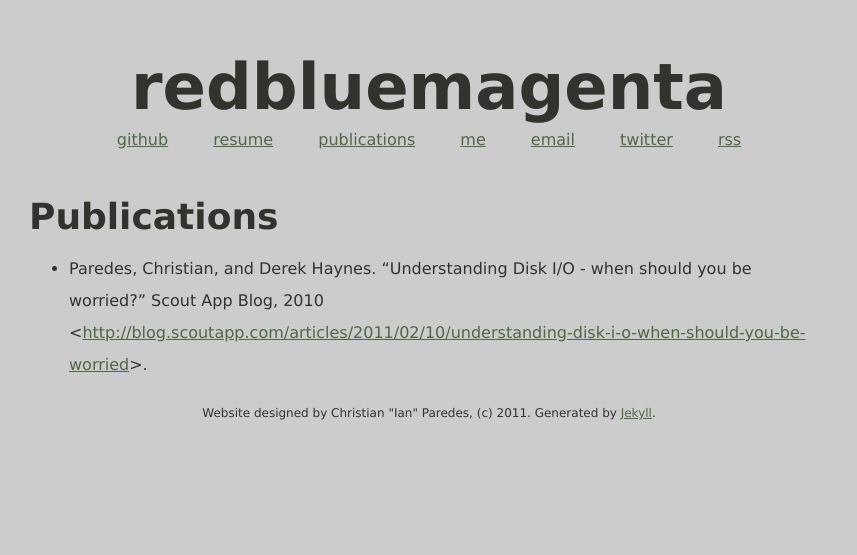
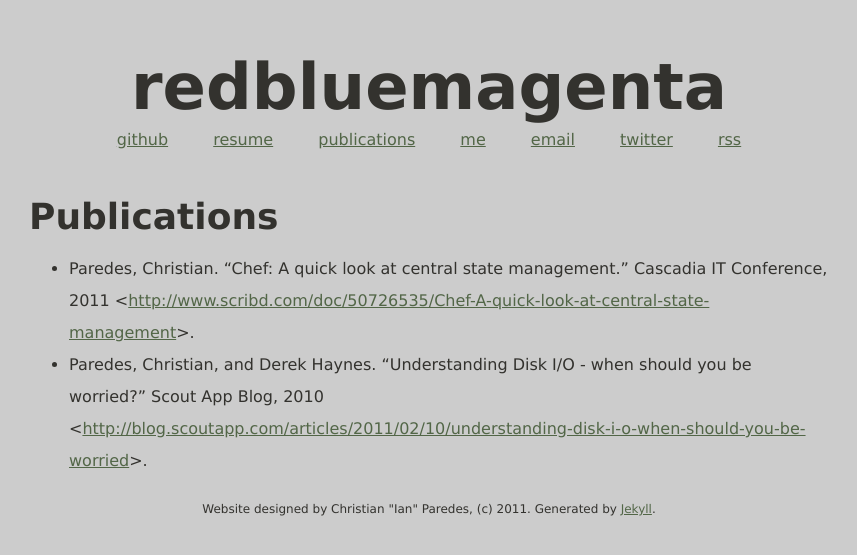
Before and after one commit to cparedes/redbluemagenta-new, a Jekyll site: the page built from publications.markdown, in a window 1280 px wide. Shown: the top 555 px of the page, without its empty margins (211-1068 px from the left). Built offline with Jekyll 4.4.1, drawn with Linux system fonts in a browser that asks for light colours; Markdown is read by kramdown in place of the engine named in the settings; comment, search, counter and statistics services are not loaded.

Commit message:
Adding cascadia talk to publications list

```diff
--- a/publications.markdown
+++ b/publications.markdown
@@ -6,4 +6,5 @@ title: publications
 Publications
 ------------
 
+* Paredes, Christian. "Chef: A quick look at central state management." Cascadia IT Conference, 2011 <[http://www.scribd.com/doc/50726535/Chef-A-quick-look-at-central-state-management](http://www.scribd.com/doc/50726535/Chef-A-quick-look-at-central-state-management)>.
 * Paredes, Christian, and Derek Haynes. "Understanding Disk I/O - when should you be worried?" Scout App Blog, 2010 <[http://blog.scoutapp.com/articles/2011/02/10/understanding-disk-i-o-when-should-you-be-worried](http://blog.scoutapp.com/articles/2011/02/10/understanding-disk-i-o-when-should-you-be-worried)>.
```
